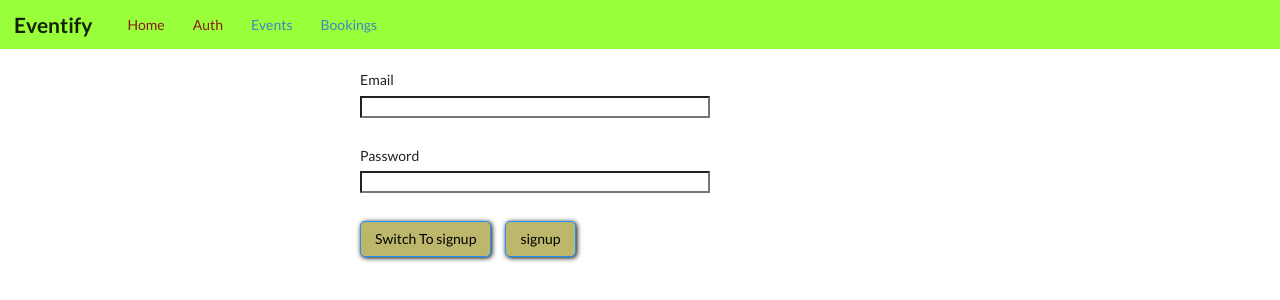
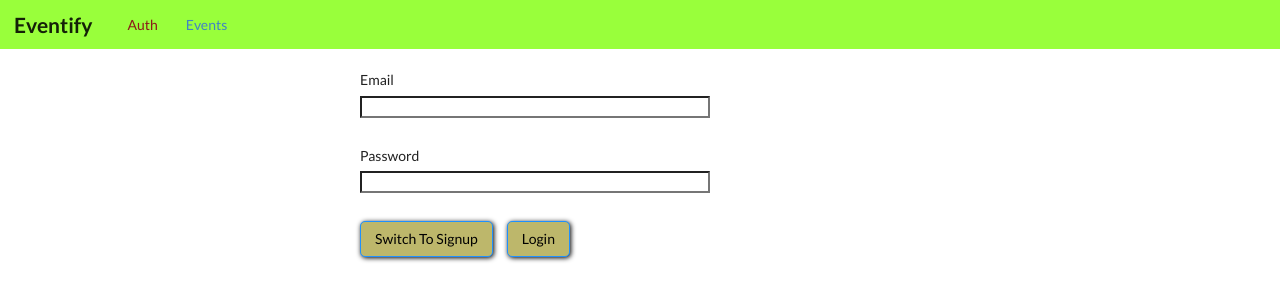
Before and after one commit to thakursachin467/Event-Manager-frontend, a React (Create React App) app: page /auth in a window 1280 px wide. Shown: the top 300 px of the page. Built offline with nearby package versions, Linux system fonts and the light colour scheme.

Commit message:
routes handled properly and context added for passing state

```diff
--- a/src/App.js
+++ b/src/App.js
@@ -1,25 +1,47 @@
 import React, { Component } from 'react';
-import {BrowserRouter,Route,Switch} from 'react-router-dom';
+import {BrowserRouter,Route,Switch,Redirect} from 'react-router-dom';
 import Auth from './Containers/Auth';
 import './App.css';
 import Booking from "./Containers/Booking";
+import AuthContext from './Context/Auth';
 import Event from "./Containers/Event";
 import NavBar from './Components/Navigation/Navigation';
+import Home from "./Containers/Home";
 class App extends Component {
+    state={
+       token:null,
+        userId:null,
+        firstName:null
+    };
+    login=(token,userId,tokenExpiration,firstName)=>{
+        this.setState({token:token,userId:userId,firstName:firstName})
+    };
+    logout=()=>{
+        this.setState({token:null,userId:null});
+    };
   render() {
     return (
       <BrowserRouter className="App">
           <React.Fragment>
+              <AuthContext.Provider value={{token:this.state.token,userId:this.state.userId,login:this.login,logout:this.logout}}>
           <NavBar/>
           <Switch>
               <main className="main_content">
-                  <Route path='/' exact />
-                  <Route path='/auth' exact component={Auth}/>
-                  <Route path='/bookings' exact component={Booking}/>
-                  <Route path='/events' exact component={Event}/>
+                  {
+                      !this.state.token? <Redirect from='/' to='/auth' exact/>:null
+                  }
+                  {
+                      this.state.token? <Redirect from='/' to='/events' exact/>:null
+                  }
+                  {
+                      this.state.token? <Redirect from='/auth' to='/events' exact/>:null
+                  }
+                  {!this.state.token?<Route path="/auth" exact component={Auth}/>:null}
+                  {this.state.token? <Route path='/bookings' exact component={Booking}/>:null}
+                  <Route path='/events' exact  component={Event}/>
               </main>
-
           </Switch>
+              </AuthContext.Provider>
           </React.Fragment>
       </BrowserRouter>
     );
--- a/src/Components/Navigation/Navigation.js
+++ b/src/Components/Navigation/Navigation.js
@@ -1,9 +1,13 @@
 import React from 'react';
 import {NavLink} from 'react-router-dom';
 import './Navigation.css';
+import AuthContext from '../../Context/Auth';
 const navigation= ()=>{
     return (
-       <header className="main_navigation">
+        <AuthContext.Consumer>
+            {
+                (context)=>{
+                    return <header className="main_navigation">
                         <div className="NavigationLogo">
                             <h1>
                                 Eventify
@@ -11,22 +15,27 @@ const navigation= ()=>{
                         </div>
                         <div className="NavigationItems">
                             <ul>
-                   <li>
-                       <NavLink to="/">Home</NavLink>
-                   </li>
-                   <li>
+                                {
+                                    !context.token? <li>
                                         <NavLink to="/auth">Auth</NavLink>
-                   </li>
+                                    </li>:null
+                                }
                                 <li>
                                     <NavLink to="/events">Events</NavLink>
                                 </li>
-                   <li>
+                                {
+                                    context.token?<li>
                                         <NavLink to="/bookings">Bookings</NavLink>
-                   </li>
+                                    </li>:null
+                                }
+
                             </ul>
 
                         </div>
                     </header>
+                }
+            }
+        </AuthContext.Consumer>
     )
 };
 
--- a/src/Containers/Auth.js
+++ b/src/Containers/Auth.js
@@ -1,10 +1,20 @@
 import React, {Component} from 'react';
 import './Auth.css';
+import AuthContext from '../Context/Auth';
 class Auth extends Component {
+    static  contextType= AuthContext;
     constructor(props){
         super(props);
+       this.state={
+            isLogin:true
+        }
         this.emailEl=React.createRef();
         this.passwordEl=React.createRef();
+    }
+    switchHandler=()=>{
+        this.setState(prevState=>{
+            return {isLogin: !prevState.isLogin}
+        })
     }
     submitHandler=(e)=>{
         e.preventDefault();
@@ -13,23 +23,46 @@ class Auth extends Component {
         if(email.trim().length===0 || password.trim().length===0){
             return;
         }
-        const query={
+        let reqBody={
             query:`
-            mutation{
-  createUser(userInput:{email:${email},password:${password},firstName:"sachin",lastName:"thakur"}){
+            query{
+            login(email:"${email}",password:"${password}"){
+                userId
+                token
+                tokenExpiration
+                firstName
+            }
+            }
+            `
+        };
+        if(!this.state.isLogin){
+            reqBody={
+                query:`
+            mutation {
+  createUser(userInput:{email:"${email}",password:"${password}",firstName:"sachin",lastName:"thakur"}){
     _id
     email
   }
-}
-            `
-        };
+}`};
+        }
+
        fetch('http://localhost:5001/graphql',{
            method:"POST",
-           body:JSON.stringify(query),
+           body:JSON.stringify(reqBody),
            headers:{
                'Content-Type':'application/json'
            }
-       })
+       }).then((res)=>{
+           if(res.status!==200 ){
+               throw new  Error('Something went wrong');
+           }
+           return res.json()
+               .then((data)=>{
+                  if(this.state.isLogin){
+                      this.context.login(data.data.login.token,data.data.login.userId,data.data.login.tokenExpiration,data.data.login.firstName);
+                  }
+               })
+       }).catch((err)=>console.log(err))
     };
     render() {
         return (
@@ -45,8 +78,8 @@ class Auth extends Component {
 
                </div>
                <div className="formAction">
-                   <button type="button">Switch To signup</button>
-                   <button type="submit">signup</button>
+                   <button type="button" onClick={this.switchHandler}>Switch To {this.state.isLogin?"Signup":"Login"}</button>
+                   <button type="submit">{!this.state.isLogin?"signup":"Login"}</button>
 
                </div>
            </form>
--- /dev/null
+++ b/src/Context/Auth.js
@@ -0,0 +1,7 @@
+import React from 'react';
+export default React.createContext({
+    token:null,
+    userId:null,
+    login:(token,userId,tokenExpiration,firstName)=>{},
+    logout:()=>{}
+});
```
Lines whose indentation alone changed are shown as unchanged.
